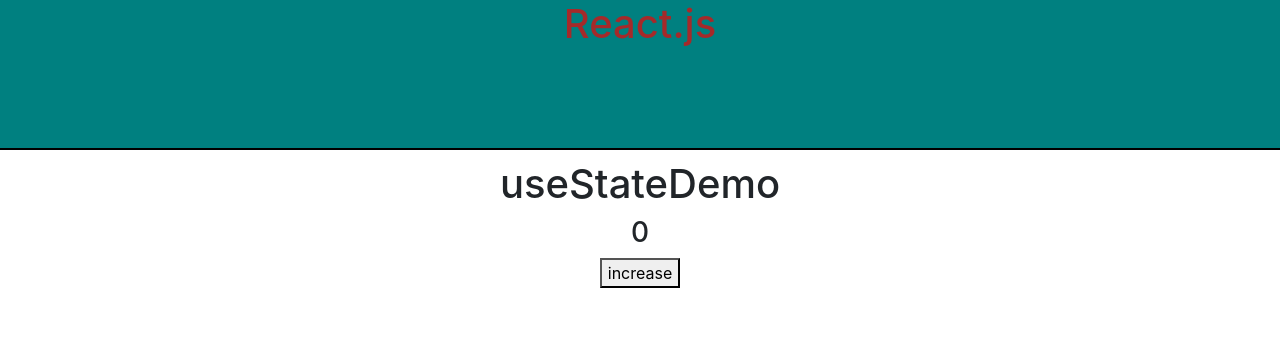
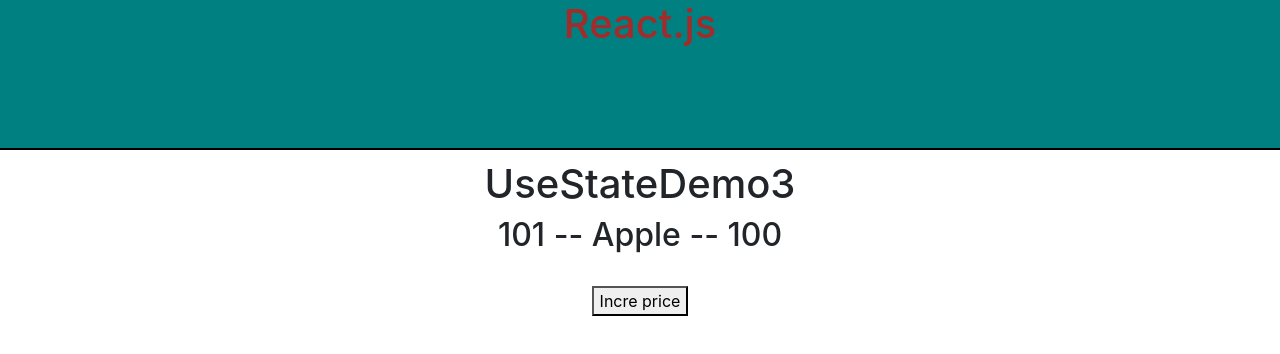
Before and after one commit to VIVEK4644/learning25, a React (Vite) app: page / in a window 1280 px wide. Shown: the top 354 px of the page. Built offline with nearby package versions, Linux system fonts and the light colour scheme.

Commit message:
Usestate

```diff
--- a/src/App.jsx
+++ b/src/App.jsx
@@ -11,6 +11,8 @@ import MapDemo3 from './assets/Components/MapDemo3'
 import MapDemo4 from './assets/Components/MapDemo4'
 import { Users } from './assets/Components/Users'
 import UseStateDemo from './assets/Components/UseStateDemo'
+import UseStateDemo2 from './assets/Components/UseStateDemo2'
+import UseStateDemo3 from './assets/Components/UseStateDemo3'
 
 
 
@@ -24,7 +26,9 @@ function App(props) {
       <div>
         <HeaderComponent title = {title}></HeaderComponent>
         {/* <Users></Users> */}
-        <UseStateDemo></UseStateDemo>
+        {/* <UseStateDemo></UseStateDemo> */}
+        {/* <UseStateDemo2></UseStateDemo2> */}
+        <UseStateDemo3></UseStateDemo3>
 
       </div>
 
--- a/src/assets/Components/UseStateDemo.jsx
+++ b/src/assets/Components/UseStateDemo.jsx
@@ -1,23 +1,22 @@
 import React, { useState } from 'react'
 
 function UseStateDemo() {
-  // var count = 0;
-const[count,setCount]=useState(0)
+  // var count = 0 ;
+  const [count, setCount] = useState(0)
 
+  const increace = ()=>{
 
-  const increacount = ()=>{
-    // count++;
+      console.log("Count :- " + count);
+      // count++;
+      setCount(count+1)
+  }
+  return (
+    <div style={{textAlign:'center'}}>
 
-     setCount(count+1)
-    console.log("Count :-" + count);
-  }
-
-  return (
-      <div style={{textAlign:"center"}}>
-        <h1>useStateDemo</h1>
+        <h1>UseStateDemo</h1><br />
         <h3>{count}</h3>
-        <button onClick={increacount}>increase</button>
-     </div>
+        <button onClick={increace}>increace</button>
+    </div>
   )
 }
 
--- /dev/null
+++ b/src/assets/Components/UseStateDemo2.jsx
@@ -0,0 +1,21 @@
+import React, { useState } from 'react'
+
+function UseStateDemo2() {
+    const [stoploading, setStoploading] = useState(true)
+    const stoploadingg = ()=>{
+        console.log("Hello");
+        setStoploading(false)
+
+    }
+  return (
+    <div style={{textAlign:'center'}}>
+        <h1>UseStateDemo2</h1>
+        {
+            stoploading == true &&  <h2>Loading......</h2>
+        }
+        <button onClick={stoploadingg}>Stoploading</button>
+    </div>
+  )
+}
+
+export default UseStateDemo2
--- /dev/null
+++ b/src/assets/Components/UseStateDemo3.jsx
@@ -0,0 +1,46 @@
+import React, { useState } from 'react'
+
+
+function UseStateDemo3() {
+const [fruits, setFruits] = useState(
+    {
+        id :101,
+        fname : "Apple",
+        price : 100
+    })
+
+    const increPrice = ()=>{
+        console.log(fruits);
+
+
+        // var f = {
+        //   id : fruits.id,
+        //   fname : fruits.fname ,
+        //   price : 300
+        // }
+
+        // setFruits(f)
+        // console.log(fruits);
+
+        setFruits({...fruits,price:300})
+        // console.log(fruits);
+
+
+
+
+    }
+
+
+  return (
+    <div style={{textAlign:"center"}}>
+        <h1>UseStateDemo3</h1>
+
+        <h2>{fruits.id} -- {fruits.fname} -- {fruits.price}</h2>
+
+        <br />
+        <button onClick={increPrice}>Incre price</button>
+    </div>
+  )
+}
+
+export default UseStateDemo3
```
